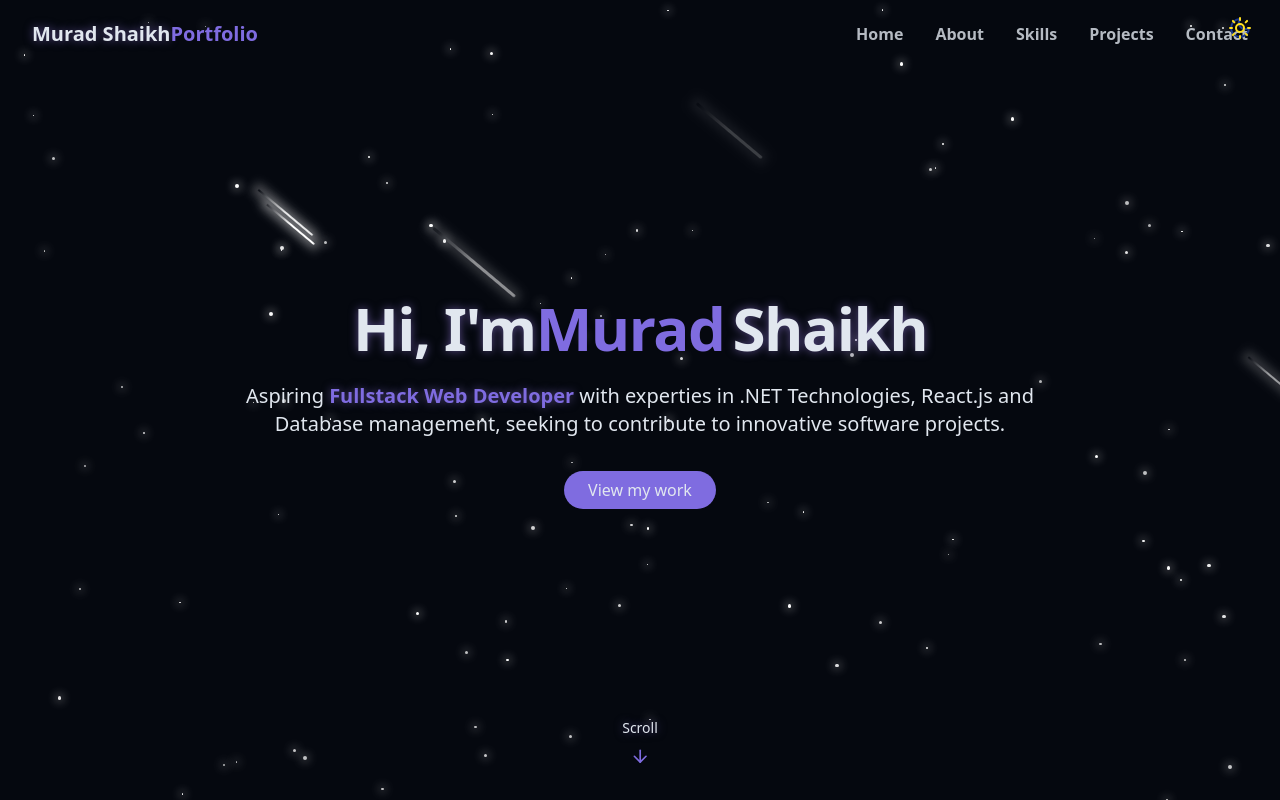
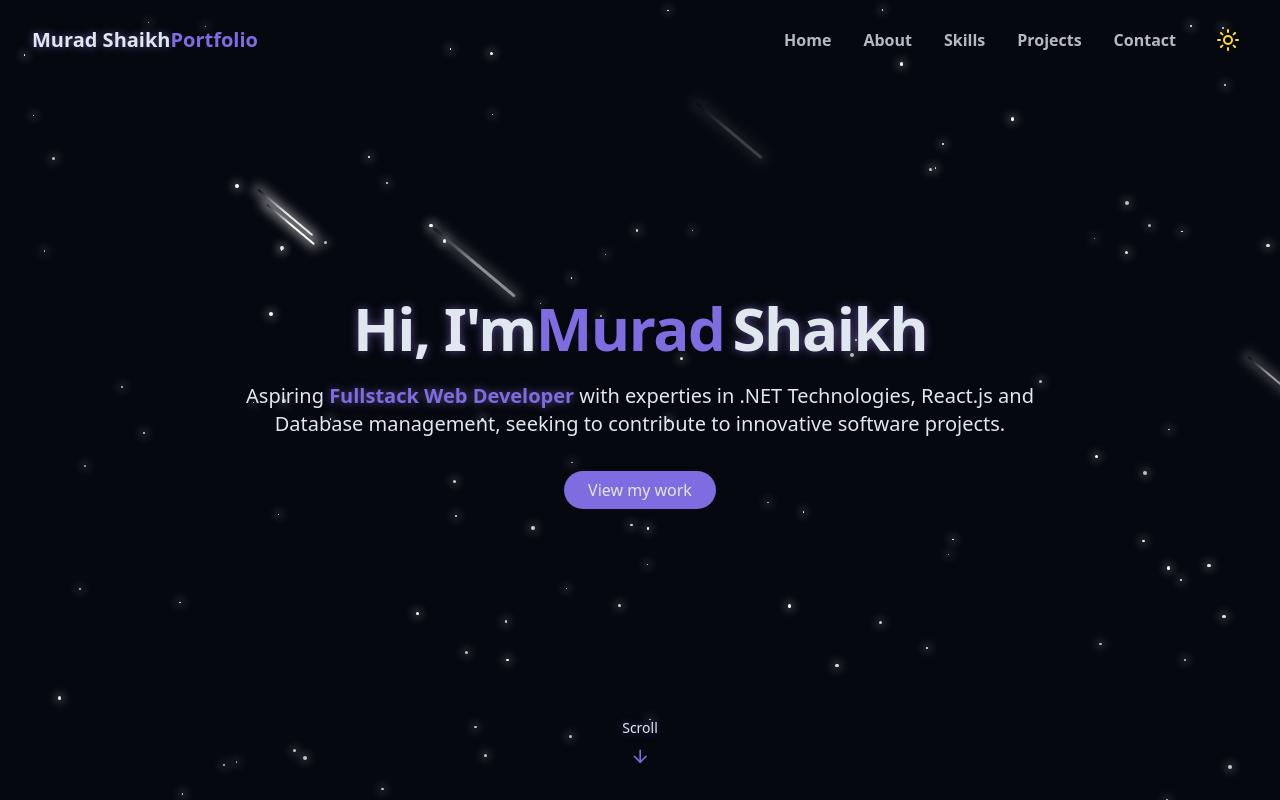
Before and after one commit to MuradShaikh-47/Personal-Portfolio, a React (Vite) app in the folder murad-shaikh/: page / in a window 1280 px wide. Both pictures are taken after a click on the button 1240 px from the left and 28 px from the top of the page. Shown: the top 800 px of the page. Built offline with nearby package versions, Linux system fonts and the light colour scheme.

Commit message:
Fixed theme toggler added to nav

```diff
--- a/murad-shaikh/src/components/Navbar.jsx
+++ b/murad-shaikh/src/components/Navbar.jsx
@@ -1,8 +1,7 @@
-import React, { useEffect, useState } from "react";
+import { useEffect, useState } from "react";
 import { cn } from "@/lib/utils";
 import { Menu, X } from "lucide-react";
 import { ThemeToggle } from "./ThemeToggle";
-
 
 const navItems = [
   { name: "Home", href: "#hero" },
@@ -44,7 +43,7 @@ export const Navbar = () => {
           </a>
 
           {/* Desktop Menu */}
-          <div className="hidden md:flex space-x-8">
+          <div className="hidden md:flex items-center space-x-8">
             {navItems.map((item, key) => (
               <a
                 key={key}
@@ -54,9 +53,10 @@ export const Navbar = () => {
                 {item.name}
               </a>
             ))}
+            {/* ✅ Only one Theme Toggle here */}
+            <ThemeToggle />
           </div>
 
-            <ThemeToggle/>
           {/* Mobile Menu Button */}
           <button
             onClick={() => setIsMenuOpen((prev) => !prev)}
@@ -77,6 +77,7 @@ export const Navbar = () => {
             : "opacity-0 pointer-events-none z-40"
         )}
       >
+        <ThemeToggle />
         {navItems.map((item, key) => (
           <a
             key={key}
@@ -88,7 +89,6 @@ export const Navbar = () => {
           </a>
         ))}
 
-       <ThemeToggle/>
       </div>
     </>
   );
--- a/murad-shaikh/src/components/ThemeToggle.jsx
+++ b/murad-shaikh/src/components/ThemeToggle.jsx
@@ -1,9 +1,8 @@
-import { useEffect, useState } from "react"
-import {Sun, Moon} from "lucide-react"
+import { useEffect, useState } from "react";
+import { Sun, Moon } from "lucide-react";
 import { cn } from "@/lib/utils";
 
 export const ThemeToggle = () => {
-
   const [isDarkMode, setIsDarkMode] = useState(true);
 
   useEffect(() => {
@@ -15,28 +14,32 @@ export const ThemeToggle = () => {
       document.documentElement.classList.remove("dark");
       setIsDarkMode(false);
     }
-    }, [])
+  }, []);
 
   const toggleTheme = () => {
     if (isDarkMode) {
       document.documentElement.classList.remove("dark");
-             localStorage.setItem("theme","light");
+      localStorage.setItem("theme", "light");
       setIsDarkMode(false);
-        }
-        else {
+    } else {
       document.documentElement.classList.add("dark");
-            localStorage.setItem("theme","dark");
+      localStorage.setItem("theme", "dark");
       setIsDarkMode(true);
     }
-    }
-
+  };
 
   return (
-        <button onClick={toggleTheme} className={cn("fixed max-sm:hidden top-2 right-5 z-60 p-2 rounded-full transition-colors duration-300","focus:outline-hidden")}>
-
-            {isDarkMode ? (<Sun className="h-6 w-6 text-yellow-300"/> ):(<Moon className="h-6 w-6 text-blue-900" />) }
+    <button
+      onClick={toggleTheme}
+      className={cn(
+        "p-2 rounded-full transition-colors duration-300 hover:bg-muted focus:outline-none"
+      )}
+    >
+      {isDarkMode ? (
+        <Sun className="h-6 w-6 text-yellow-300" />
+      ) : (
+        <Moon className="h-6 w-6 text-blue-900" />
+      )}
     </button>
-
-
-    )
-}
+  );
+};
--- a/murad-shaikh/src/pages/Home.jsx
+++ b/murad-shaikh/src/pages/Home.jsx
@@ -13,8 +13,6 @@ export const Home = () => {
     return(
         <div className='min-h-screen bg-background text-foreground overflow-x-hidden'>
 
-            {/* Theme Toggle */}
-            <ThemeToggle/>
 
             {/* Background Effect */}
             <StarBackground/>
--- a/murad-shaikh/vite.config.js
+++ b/murad-shaikh/vite.config.js
@@ -11,5 +11,5 @@ export default defineConfig({
       "@": path.resolve(__dirname, "./src"),
     },
   },
-  base:process.env.VITE_BASE_PATH || "/Personal-Portfolio/tree/main/murad-shaikh",
+  // base:process.env.VITE_BASE_PATH || "/Personal-Portfolio/tree/main/murad-shaikh",
 })
```
Lines whose indentation alone changed are shown as unchanged.
